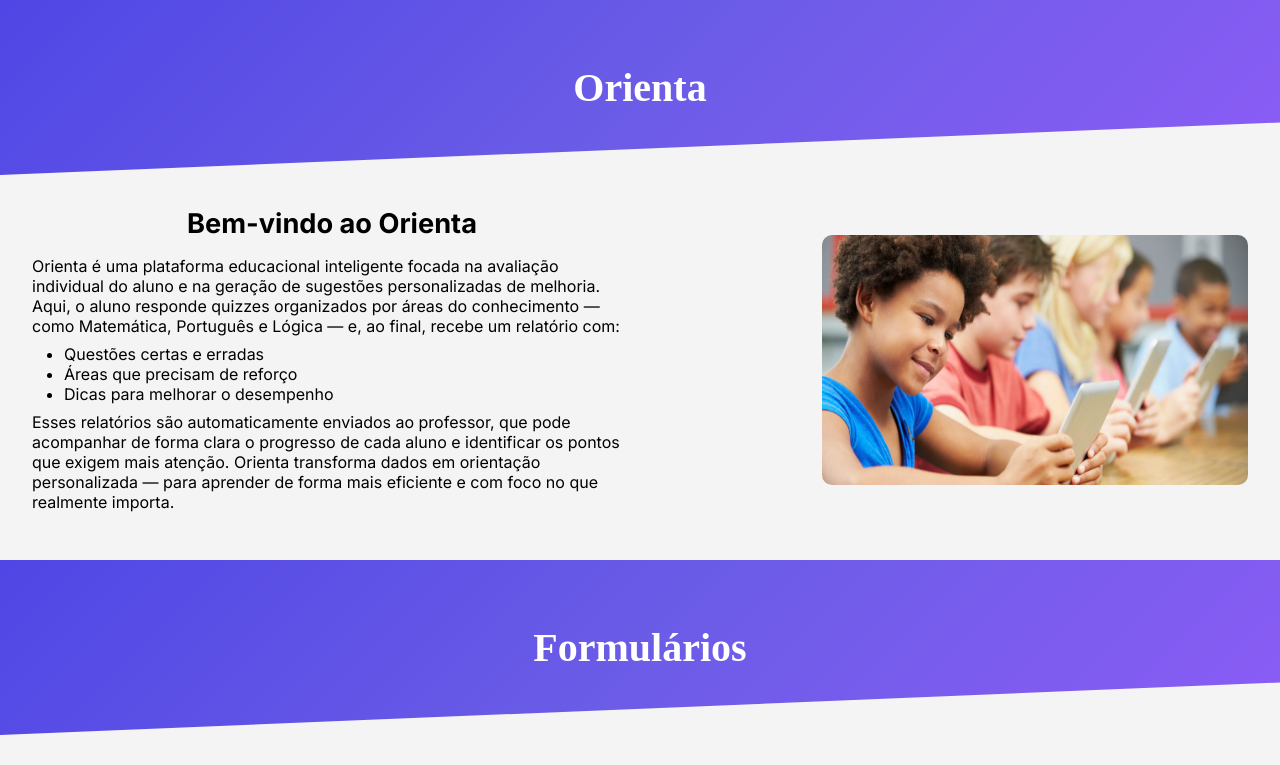
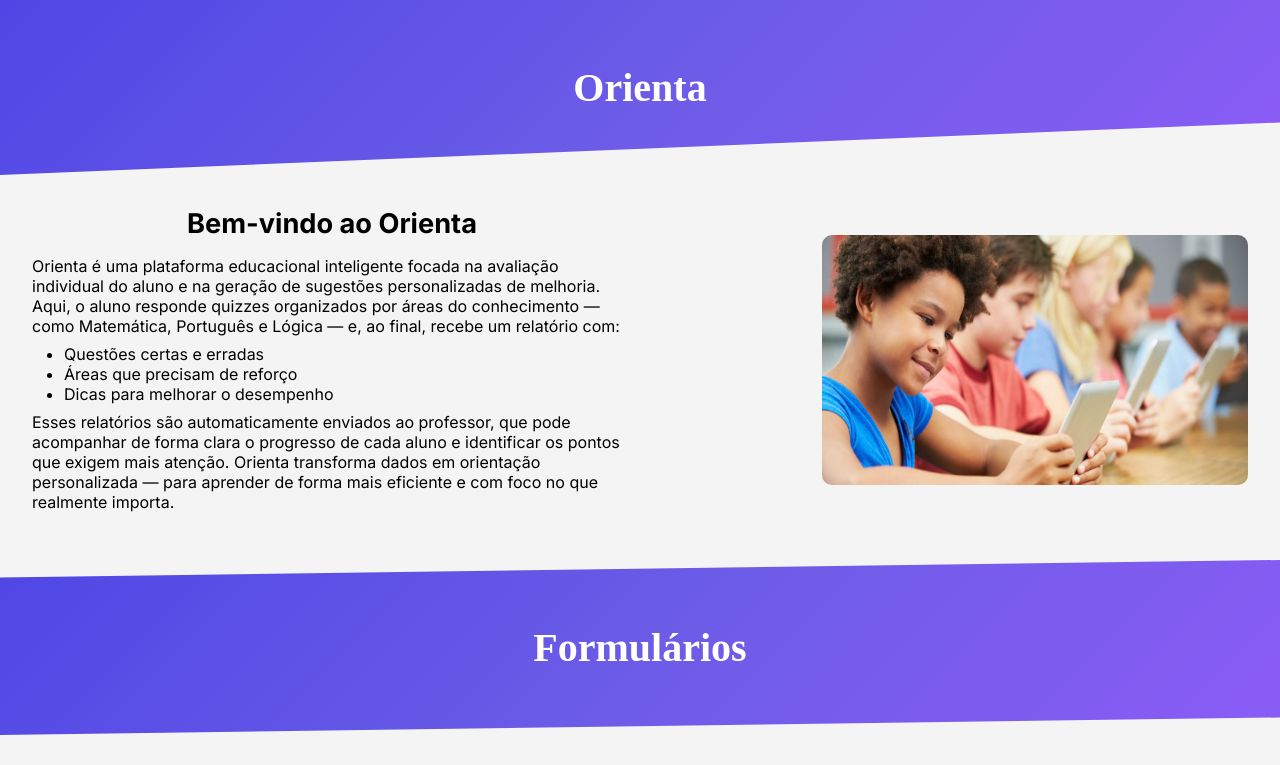
Before and after one commit to VitorSchumacher/21-tiao-e-bastiao, a React (Vite) app: page /home in a window 1280 px wide. Shown: the top 765 px of the page. Built offline with nearby package versions, Linux system fonts and the light colour scheme; sample sign-in values are in the browser's storage; a web font is replaced by a local one.

Commit message:
Add double diagonal banner component

```diff
--- /dev/null
+++ b/src/components/DoubleDiagonalBanner.jsx
@@ -0,0 +1,16 @@
+import styled from "styled-components";
+
+const StyledBanner = styled.div`
+  background: linear-gradient(135deg, #4f46e5, #6b5ce7, #8b5cf6);
+  color: #fff;
+  padding: 4rem 2rem;
+  text-align: center;
+  clip-path: polygon(0 10%, 100% 0, 100% 90%, 0 100%);
+  margin: -2rem -2rem 2rem;
+`;
+
+const DoubleDiagonalBanner = ({ children, ...props }) => {
+  return <StyledBanner {...props}>{children}</StyledBanner>;
+};
+
+export default DoubleDiagonalBanner;
--- a/src/pages/Home.jsx
+++ b/src/pages/Home.jsx
@@ -2,6 +2,7 @@ import React from "react";
 import styled from "styled-components";
 import Button from "../components/Button";
 import LogoutButton from "../components/LogoutButton";
+import DoubleDiagonalBanner from "../components/DoubleDiagonalBanner";
 import { useNavigate } from "react-router-dom";
 
 const Container = styled.div`
@@ -81,9 +82,9 @@ const Home = () => {
         <IntroImage src="/image/imagem_home.jpg" alt="Imagem inicial" />
       </Intro>
       <div style={{ marginTop: "5rem" }}>
-        <Banner>
+        <DoubleDiagonalBanner>
           <Title>Formulários</Title>
-        </Banner>
+        </DoubleDiagonalBanner>
       </div>
       <ul style={{ listStyle: "none", padding: 0, marginBottom: "1rem" }}>
         <li style={{ marginBottom: "0.5rem" }}>
```
